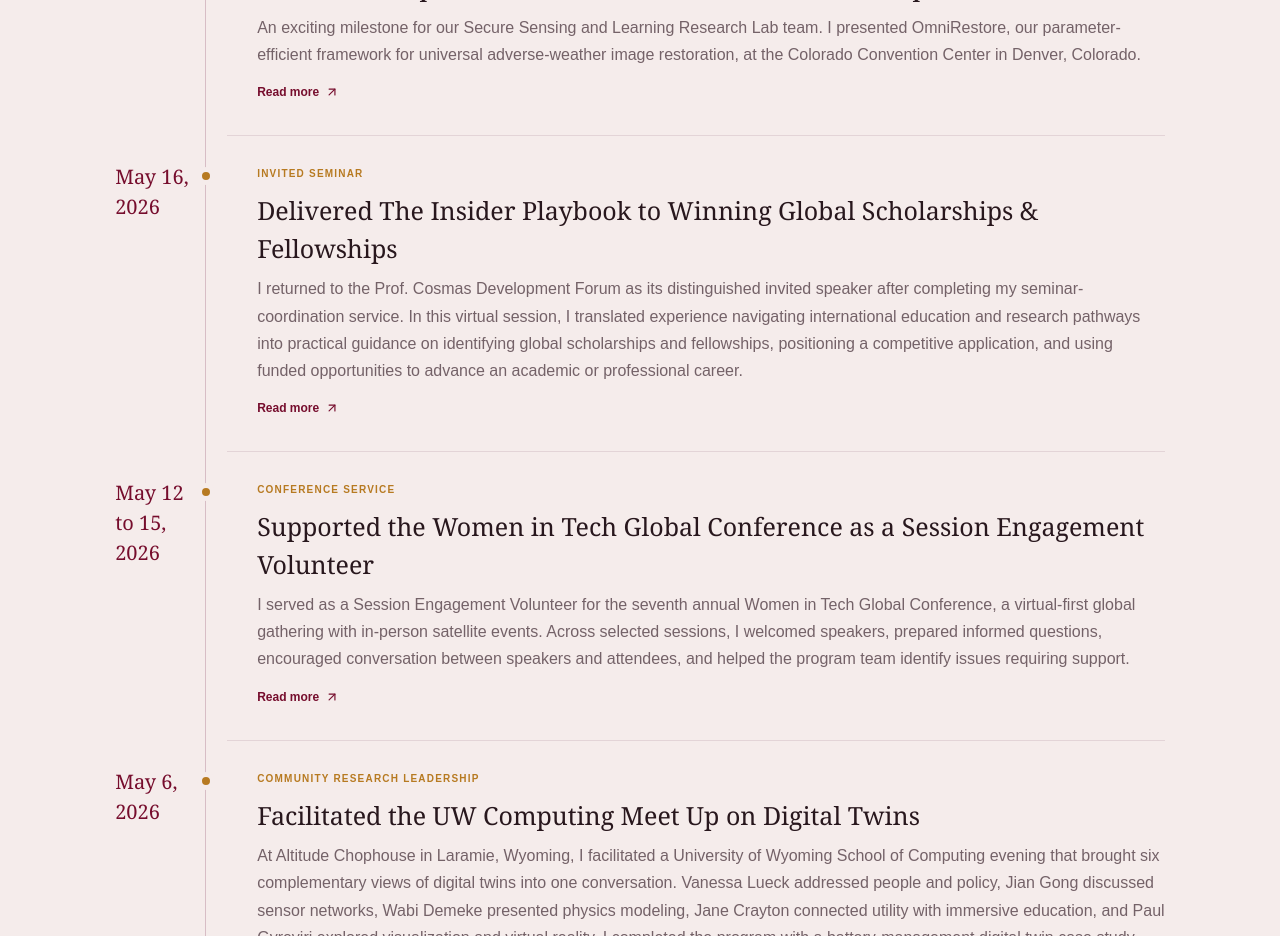
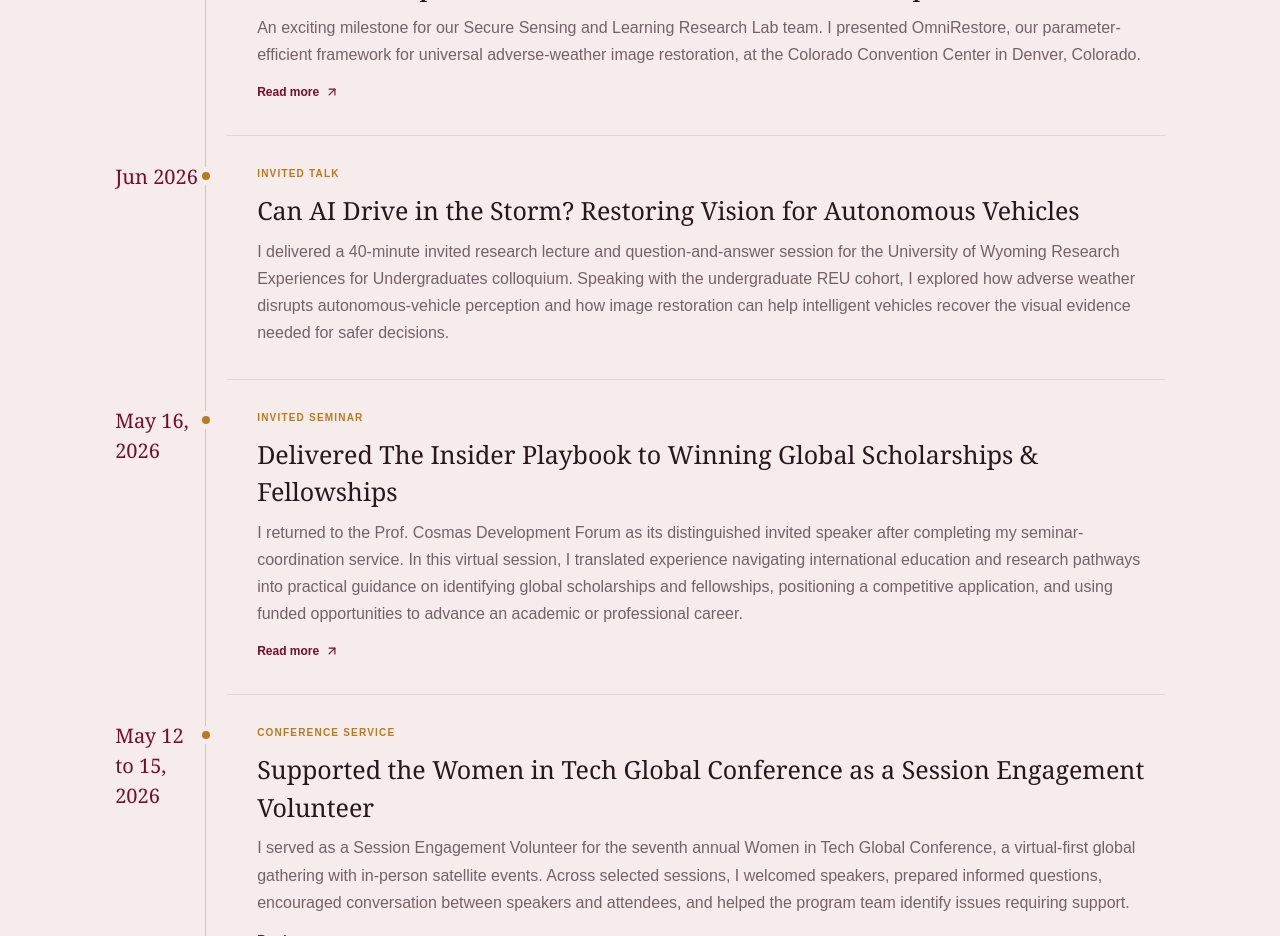
Before and after one commit to Judith989/judith-website-2026, a Next.js app: page /news in a window 1280 px wide. Shown: the part 1120-2056 px from the top of the page. Built offline with nearby package versions, Linux system fonts and the light colour scheme; no server answers.

Commit message:
Add invited REU colloquium talk

```diff
--- a/app/news/page.tsx
+++ b/app/news/page.tsx
@@ -39,6 +39,7 @@ function abbreviateMonths(date: string) {
 const journey: NewsItem[] = [
   { date: "June 17, 2026", category: "Virtual presentation", title: "PANDA presented virtually at i3CE 2026", text: "I presented PANDA, our lightweight digital twin framework for smart parking management, during the virtual program of the ASCE International Conference on Computing in Civil Engineering. The conference was held June 14 to 17 at Songdo Convensia in Songdo, Incheon, South Korea.", href: "https://www.i3ce2026.com/about/03.html" },
   { date: "June 3 to 7, 2026", category: "Conference", title: "OmniRestore presented at the IEEE/CVF CVPR Workshops in Denver", text: "An exciting milestone for our Secure Sensing and Learning Research Lab team. I presented OmniRestore, our parameter-efficient framework for universal adverse-weather image restoration, at the Colorado Convention Center in Denver, Colorado.", href: "https://openaccess.thecvf.com/content/CVPR2026W/NTIRE/papers/Njoku_OmniRestore_A_Parameter-Efficient_Framework_for_Universal_Adverse-Weather_Image_Restoration_CVPRW_2026_paper.pdf" },
+  { date: "June 2026", category: "Invited talk", title: "Can AI Drive in the Storm? Restoring Vision for Autonomous Vehicles", text: "I delivered a 40-minute invited research lecture and question-and-answer session for the University of Wyoming Research Experiences for Undergraduates colloquium. Speaking with the undergraduate REU cohort, I explored how adverse weather disrupts autonomous-vehicle perception and how image restoration can help intelligent vehicles recover the visual evidence needed for safer decisions." },
   { date: "May 16, 2026", category: "Invited seminar", title: "Delivered The Insider Playbook to Winning Global Scholarships & Fellowships", text: "I returned to the Prof. Cosmas Development Forum as its distinguished invited speaker after completing my seminar-coordination service. In this virtual session, I translated experience navigating international education and research pathways into practical guidance on identifying global scholarships and fellowships, positioning a competitive application, and using funded opportunities to advance an academic or professional career.", href: "https://www.linkedin.com/posts/pcdf-official_studyabraod-scholarships-careeradvancement-activity-7461359203580964864-CzOA" },
   { date: "May 12 to 15, 2026", category: "Conference service", title: "Supported the Women in Tech Global Conference as a Session Engagement Volunteer", text: "I served as a Session Engagement Volunteer for the seventh annual Women in Tech Global Conference, a virtual-first global gathering with in-person satellite events. Across selected sessions, I welcomed speakers, prepared informed questions, encouraged conversation between speakers and attendees, and helped the program team identify issues requiring support.", href: "https://www.linkedin.com/posts/women-in-tech-south-korea_huge-thanks-to-women-in-tech-south-korea-activity-7454583342248800257-EChu" },
   { date: "May 6, 2026", category: "Community research leadership", title: "Facilitated the UW Computing Meet Up on Digital Twins", text: "At Altitude Chophouse in Laramie, Wyoming, I facilitated a University of Wyoming School of Computing evening that brought six complementary views of digital twins into one conversation. Vanessa Lueck addressed people and policy, Jian Gong discussed sensor networks, Wabi Demeke presented physics modeling, Jane Crayton connected utility with immersive education, and Paul Gyreyiri explored visualization and virtual reality. I completed the program with a battery-management digital twin case study before opening the room for informal interdisciplinary discussion.", href: "https://www.linkedin.com/posts/judith989_four-weeks-ago-i-facilitated-the-uw-computing-activity-7468040070458040320-976W" },
```
